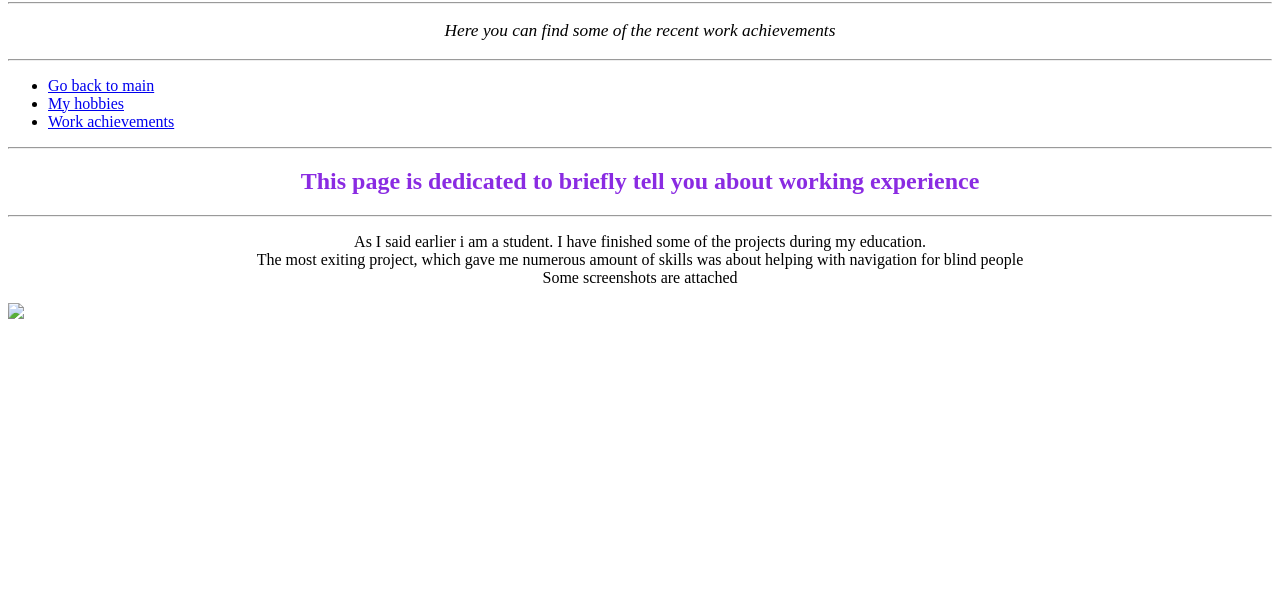
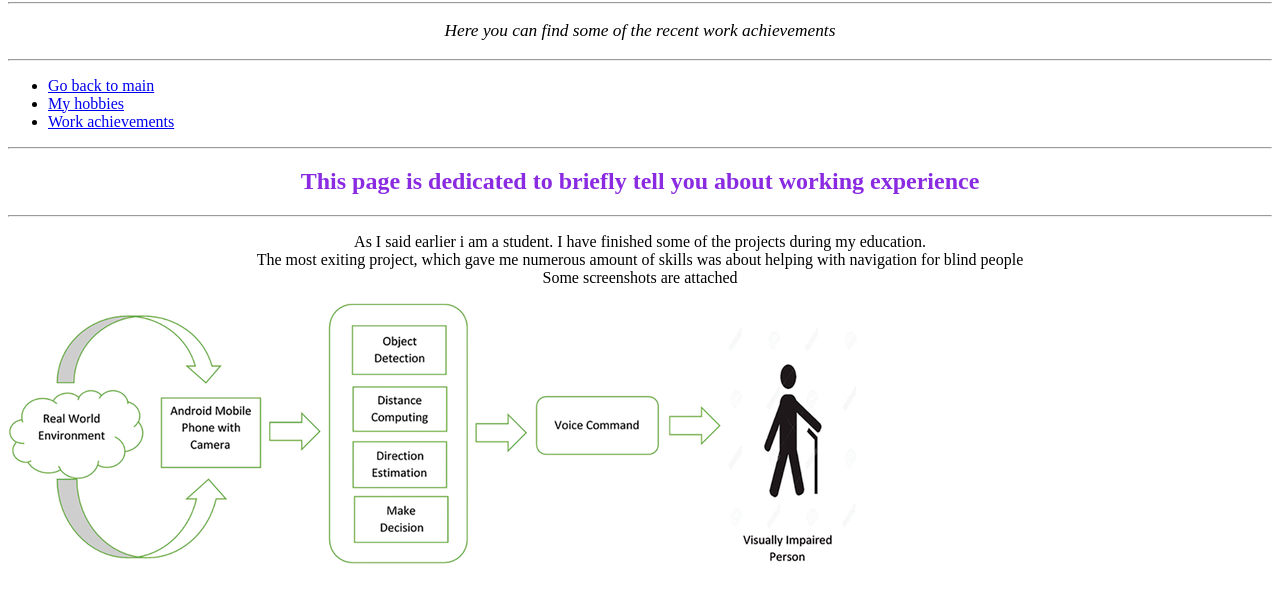
Before and after one commit to Artur-Petrov/HW_4, a plain HTML site: page study.html in a window 1280 px wide. Shown: the part 78-680 px from the top of the page. Drawn offline with Linux system fonts and the light colour scheme.

Commit message:
add img package

```diff
--- a/study.html
+++ b/study.html
@@ -27,7 +27,7 @@
         The most exiting project, which gave me numerous amount of skills was about helping with navigation for blind people <br>
         Some screenshots are attached</p>
 
-        <img src="./img/Proposed-mobile-application-system-architecture-for-visually-impaired-persons.png">
+        <img src="/img/Proposed-mobile-application-system-architecture-for-visually-impaired-persons.png" alt="project road map">
 
     </section>
 </body>
```
Also changed, not shown: img/Proposed-mobile-application-system-architecture-for-visually-impaired-persons.png (added).
